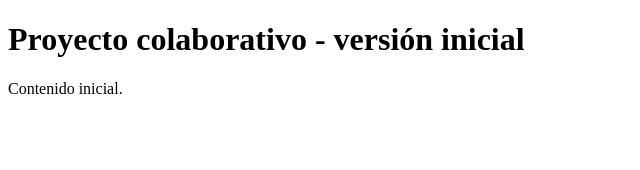
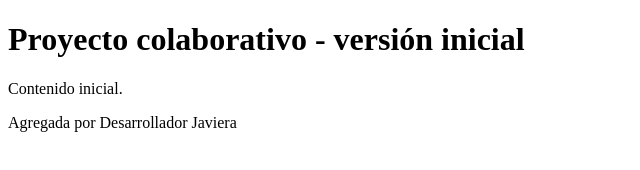
Before and after one commit to ariaass/collab-git, a plain HTML site: page index.html in a window 1280 px wide. Shown: the whole page, without its empty margins (0-640 px from the left). Drawn offline with Linux system fonts and the light colour scheme.

Commit message:
Desarrollador A Javiera : agrega un párrafo

```diff
--- a/index.html
+++ b/index.html
@@ -7,5 +7,6 @@
   <body>
     <h1>Proyecto colaborativo - versión inicial</h1>
     <p>Contenido inicial.</p>
+    <p>Agregada por Desarrollador Javiera </p>
   </body>
 </html>
```
